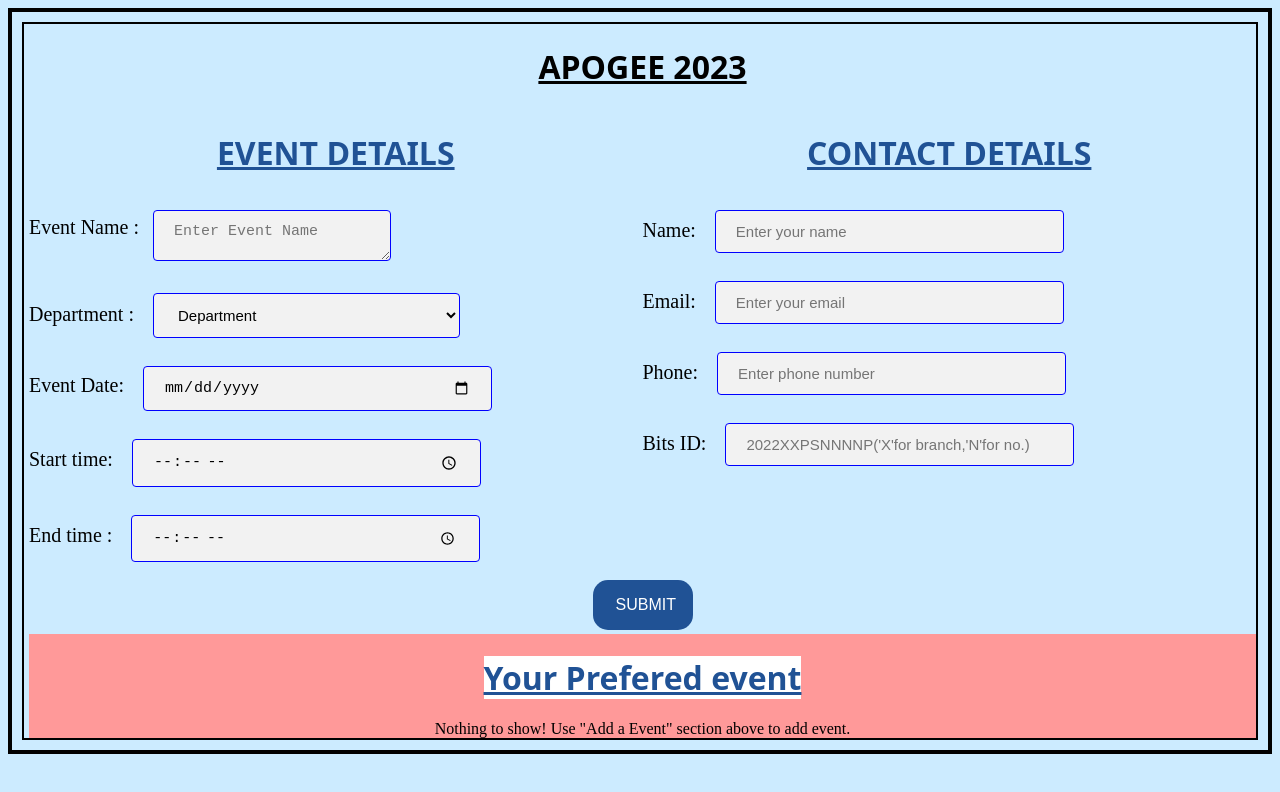
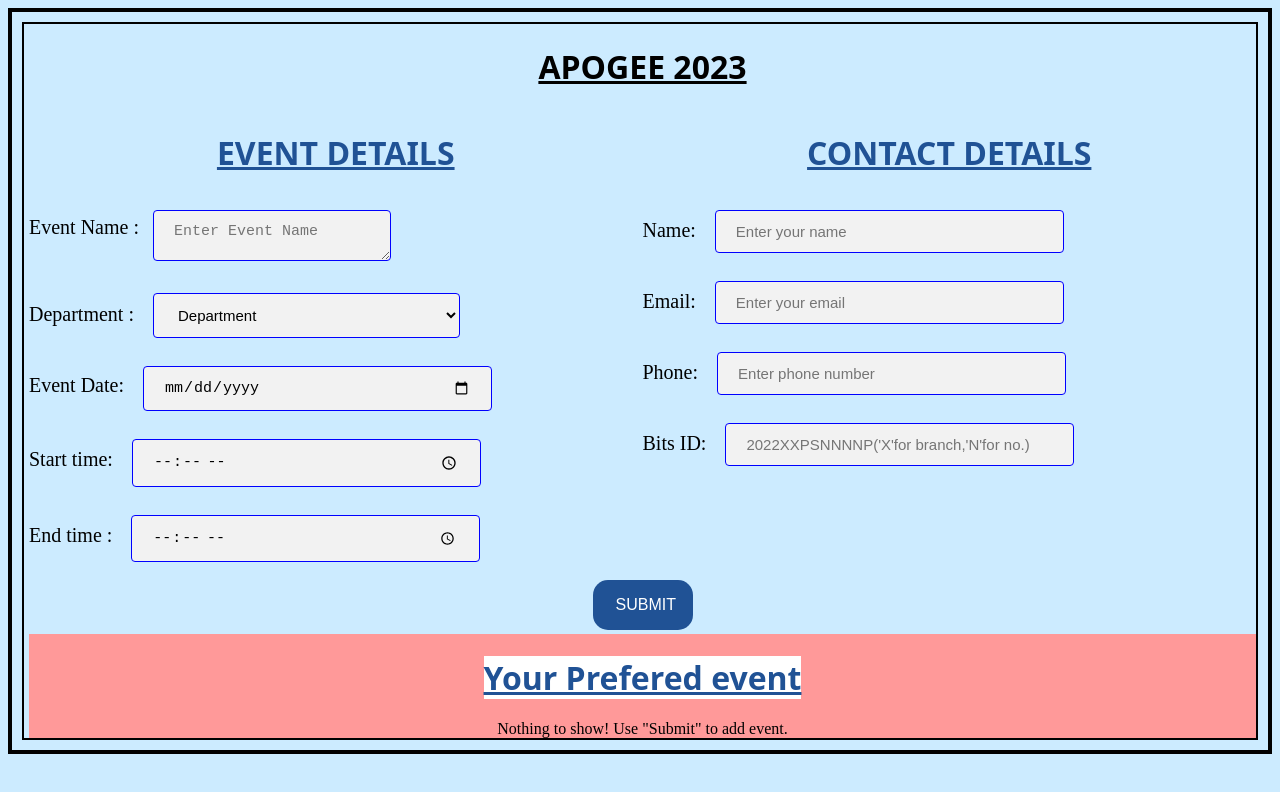
Before and after one commit to taya12hu/apogee-regform, a plain HTML site: page index.html in a window 1280 px wide. Drawn offline with Linux system fonts and the light colour scheme.

Commit message:
Update index.html

```diff
--- a/index.html
+++ b/index.html
@@ -282,7 +282,7 @@ addBtn.addEventListener("click", function(e) {
     if (notesObj.length != 0) {
       notesElm.innerHTML = html;
     } else {
-      notesElm.innerHTML = `Nothing to show! Use "Add a Event" section above to add event.`;
+      notesElm.innerHTML = `Nothing to show! Use "Submit" to add event.`;
     }
   }
 
```
